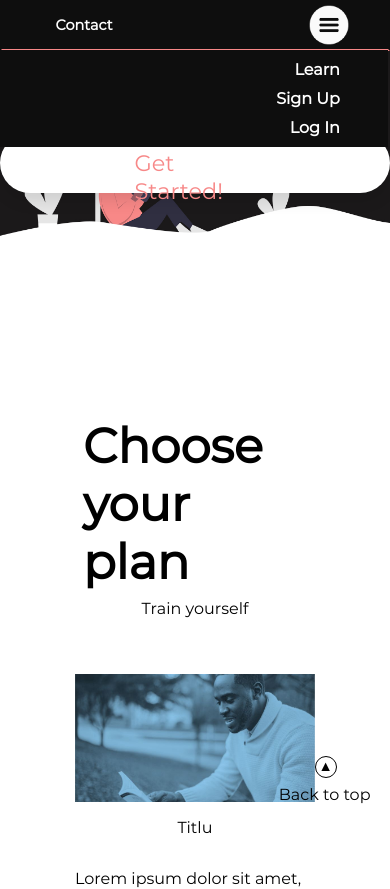
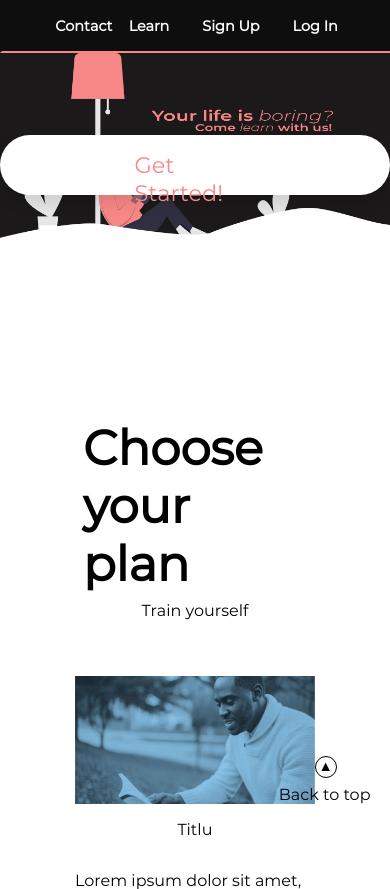
Before and after one commit to Serithipithy/SkiVI, a PHP site: page /main.html in a window 390 px wide. Shown: the top 889 px of the page. Run offline with PHP 8.4, Linux system fonts and the light colour scheme.

Commit message:
Revert "bara sus responsive( nu e terminat)"
This reverts commit c56eb6da14cc9fb8872293c7e75cf75248c71cad.

```diff
--- a/main.html
+++ b/main.html
@@ -11,16 +11,13 @@
 
 <body>
     <header>
-        <div class="navbar">
-            <a href="#contact" class="buttons">Contact</a>
-            <nav>
-                <ul>
-                    <li><a href="https://www.youtube.com/watch?v=EIn3808tTck" class="buttons button--hidden">Learn</a></li>
-                    <li><a href="signup.html" class="buttons button--hidden">Sign Up</a></li>
-                    <li><a href="login.html" class="buttons button--hidden">Log In</a></li>
-                </ul>
-            </nav>
-            <img src="img/menu.png" alt="menu button" class="menu--button"/>
+        <div>
+            <a href="#contact" class="buttons button--left">Contact</a>
+            <div class="block--buttons--right">
+                <a href="https://www.youtube.com/watch?v=EIn3808tTck" class="buttons button--right">Learn</a>
+                <a href="signup.html" class="buttons button--right">Sign Up</a>
+                <a href="login.html" class="buttons button--right">Log In</a>
+            </div>
         </div>
     </header>
 
--- a/skivi2.css
+++ b/skivi2.css
@@ -53,101 +53,49 @@ body::-webkit-scrollbar-thumb {
 header {
     position: sticky;
     background-color: #0e0e0e;
+    /* border: none; */
     border: 2px solid #0e0e0e;
     border-bottom-color: #f78888;
-    padding-left: 10%;
-    padding-right: 10%;
-    width: 100%;
-    /* overflow: hidden; */
-    box-sizing: border-box;
+    padding: 0px;
+    width: 99.75%;
+    height: 3.05em;
     top: 0;
     left: 0;
     right: 0;
     z-index: 2;
 }
-.navbar{
-    width: 100%;
-    display: flex;
-    align-items: center;
-}
 
-nav{
-    flex:1;
-    text-align: right;
-}
-nav ul li{
-    list-style: none;
-    display: inline-block;
-    margin-right: 20px;
-}
-
-.menu--button{
-    width: 2.5em;
-    cursor: pointer;
-    display:none;
-}
-.button--hidden{
-    text-decoration: none;
+.buttons {
     padding: 1em;
+    /* border-radius: 45px; */
     background-color: #0e0e0e;
     border: transparent;
     color: white;
+    padding-right: 1em;
+    padding-left: 1em;
     width: auto;
+    /* height: 100%; */
     text-align: center;
     font-weight: bold;
     font-size: 0.9em;
     cursor: pointer;
+    text-decoration: none;
+    top: 1em;
 }
-.buttons {
-    text-decoration: none;
-    padding: 1em;
-    background-color: #0e0e0e;
-    border: transparent;
-    color: white;
-    width: auto;
-    text-align: center;
-    font-weight: bold;
-    font-size: 0.9em;
-    cursor: pointer;
-}
-@media only screen and (max-width:800px){
-    nav ul{
-        width: 100%;
-        /* background:linear-gradient(#f78888,#c75454); */
-        background:#0e0e0e ;
-        position: absolute;
-        top:2em;
-        right: 0;
-        z-index: 3;
-    }
-    nav ul li{
-        display: block;
-        margin-top: 10px;
-        margin-bottom: 10px;
-        margin-right: 10%;
-    }
-    nav ul li a{
-        color: black;
-    }
-    .menu--button{
-        display: block;
-    }
 
-    .button--hidden{
-        text-decoration: none;
-        padding: 0.6em;
-        background-color: transparent;
-        border: transparent;
-        color: white;
-        width: auto;
-        text-align: center;
-        font-weight: bold;
-        font-size: 1em;
-        cursor: pointer;
-    }
-}
 div {
     display: inline;
+}
+
+.block--buttons--right {
+    position: absolute;
+    right: 10%;
+    top: 0.9em;
+}
+
+.button--left {
+    position: relative;
+    left: 10%;
 }
 
 .button--middle {
@@ -194,6 +142,9 @@ main {
 
 .image--slides {
     width: 100%;
+    /* height: 500px;
+    margin-top: 2.5%;
+    padding: 1.5em; */
 }
 
 .image-in-slide {
```
Also changed, not shown: login.html (+6 -8 lines), signup.html (+6 -8 lines), skill.html (+7 -9 lines), img/menu.png (deleted), svgs/menu.svg (deleted).
